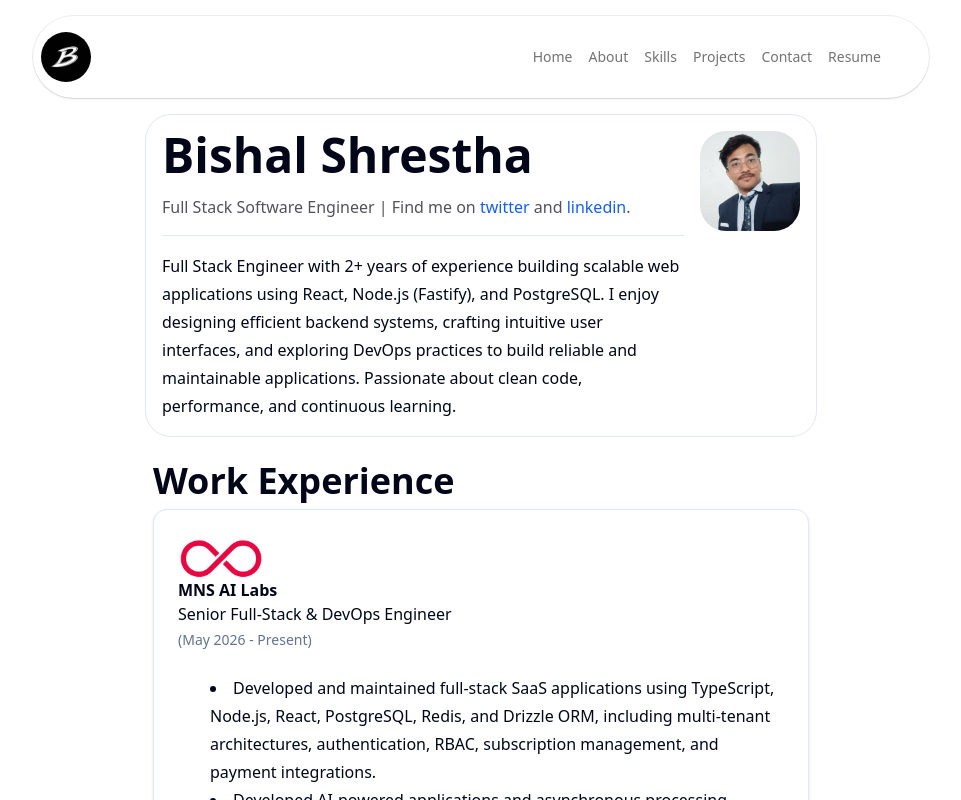
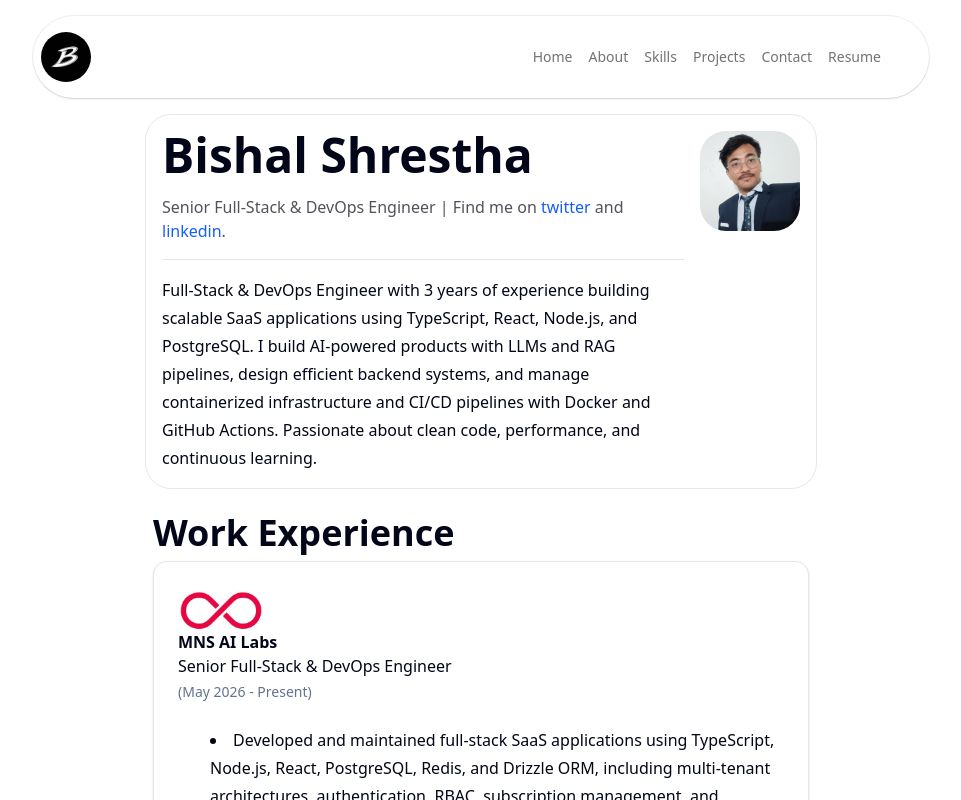
Before and after one commit to bishalshrestha013/portfolio-site, a Next.js app: page / in a window 1280 px wide. Shown: the top 800 px of the page, without its empty margins (159-1120 px from the left). Built offline with nearby package versions, Linux system fonts and the light colour scheme.

Commit message:
feat: update the intro

```diff
--- a/app/(components)/intro.tsx
+++ b/app/(components)/intro.tsx
@@ -15,7 +15,7 @@ const Intro = () => {
       <div>
         <h1 className="font-bold text-3xl md:text-5xl mb-4">Bishal Shrestha</h1>
         <p className="text-zinc-600">
-          Full Stack Software Engineer | Find me on{" "}
+          Senior Full-Stack & DevOps Engineer | Find me on{" "}
           <Link
             className="text-blue-600 hover:text-blue-900"
             href={"https://x.com/mr_shrestha7"}
@@ -39,12 +39,12 @@ const Intro = () => {
         </p>
         <hr className="mt-4" />
         <p className="mt-4 leading-7">
-          Full Stack Engineer with 2+ years of experience building scalable web
-          applications using React, Node.js (Fastify), and PostgreSQL. I enjoy
-          designing efficient backend systems, crafting intuitive user
-          interfaces, and exploring DevOps practices to build reliable and
-          maintainable applications. Passionate about clean code, performance,
-          and continuous learning.
+          Full-Stack & DevOps Engineer with 3 years of experience building
+          scalable SaaS applications using TypeScript, React, Node.js, and
+          PostgreSQL. I build AI-powered products with LLMs and RAG pipelines,
+          design efficient backend systems, and manage containerized
+          infrastructure and CI/CD pipelines with Docker and GitHub Actions.
+          Passionate about clean code, performance, and continuous learning.
         </p>
       </div>
     </div>
--- a/constants/index.ts
+++ b/constants/index.ts
@@ -73,7 +73,7 @@ export const WORK_EXPERIENCES: {
       "Provided technical guidance to team members on database design, backend development, and production-level best practices.",
       "Utilized deployment and automation tools to streamline application deployment processes and improve deployment consistency.",
     ],
-    techIcons: [],
+    techIcons: [FaNodeJs, FaReact, SiPostgresql, FaDocker],
   },
   {
     company: "Dzango Technologies",
```
